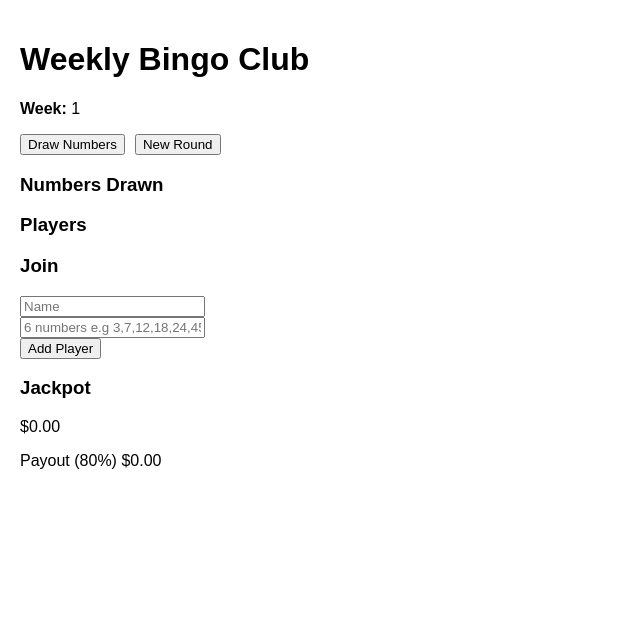
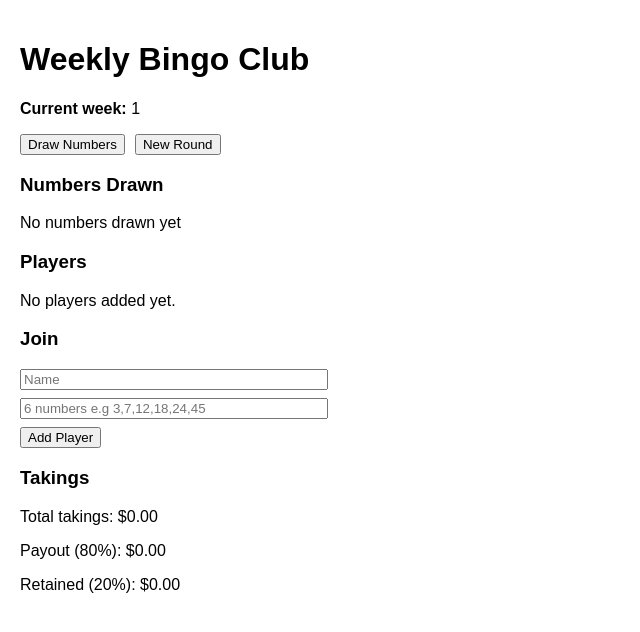
Before and after one commit to Spwindows/WP-Bingo2, a React (Vite) app: page / in a window 1280 px wide. Shown: the top 632 px of the page, without its empty margins (0-640 px from the left). Built offline with nearby package versions, Linux system fonts and the light colour scheme.

Commit message:
Update App.jsx

```diff
--- a/src/App.jsx
+++ b/src/App.jsx
@@ -27,14 +27,35 @@ export default function App() {
       .map((n) => parseInt(n.trim(), 10))
       .filter((n) => !Number.isNaN(n));
 
-    if (!name.trim()) return alert("Enter a name");
-    if (numbers.length !== 6) return alert("Need exactly 6 numbers");
+    if (!name.trim()) {
+      alert("Enter a name");
+      return;
+    }
+
+    if (numbers.length !== 6) {
+      alert("Need exactly 6 numbers");
+      return;
+    }
+
+    const uniqueNumbers = [...new Set(numbers)];
+    if (uniqueNumbers.length !== 6) {
+      alert("Numbers must be 6 different numbers");
+      return;
+    }
+
+    if (uniqueNumbers.some((n) => n < 1 || n > 49)) {
+      alert("Numbers must be between 1 and 49");
+      return;
+    }
 
     setPlayers([
       ...players,
       {
-        name,
-        numbers,
+        id: crypto.randomUUID(),
+        name: name.trim(),
+        numbers: uniqueNumbers,
+        joinedWeek: week,
+        active: true,
       },
     ]);
 
@@ -48,11 +69,17 @@ export default function App() {
       return;
     }
 
+    if (players.filter((p) => p.active).length === 0) {
+      alert("Add at least one active player first");
+      return;
+    }
+
     const newNums = randomDraw();
     const updatedDrawn = [...drawn, ...newNums];
     setDrawn(updatedDrawn);
 
     const hasWinner = players.some((p) => {
+      if (!p.active) return false;
       const hits = p.numbers.filter((n) => updatedDrawn.includes(n));
       return hits.length === 6;
     });
@@ -68,17 +95,45 @@ export default function App() {
     setDrawn([]);
     setWeek(1);
     setWinnerFound(false);
+    setPlayers((prev) =>
+      prev.map((p) => ({
+        ...p,
+        joinedWeek: 1,
+        active: true,
+      }))
+    );
   }
 
-  const jackpot = players.length * ENTRY * week;
-  const payout = jackpot * 0.8;
+  function removePlayer(id) {
+    setPlayers(players.filter((p) => p.id !== id));
+  }
+
+  function toggleActive(id) {
+    setPlayers(
+      players.map((p) =>
+        p.id === id ? { ...p, active: !p.active } : p
+      )
+    );
+  }
+
+  function weeksPaidForPlayer(player) {
+    if (!player.active) return 0;
+    return week - player.joinedWeek + 1;
+  }
+
+  const totalTakings = players.reduce((sum, player) => {
+    return sum + weeksPaidForPlayer(player) * ENTRY;
+  }, 0);
+
+  const payout = totalTakings * 0.8;
+  const retained = totalTakings * 0.2;
 
   return (
-    <div style={{ padding: 20, fontFamily: "Arial" }}>
+    <div style={{ padding: 20, fontFamily: "Arial", maxWidth: 900 }}>
       <h1>Weekly Bingo Club</h1>
 
       <p>
-        <strong>Week:</strong> {week}
+        <strong>Current week:</strong> {week}
       </p>
 
       <button onClick={draw}>Draw Numbers</button>
@@ -87,22 +142,48 @@ export default function App() {
       </button>
 
       <h3>Numbers Drawn</h3>
-      <p>{drawn.join(" - ")}</p>
+      <p>{drawn.length ? drawn.join(" - ") : "No numbers drawn yet"}</p>
 
       <h3>Players</h3>
+
+      {players.length === 0 && <p>No players added yet.</p>}
 
       {players.map((p) => {
         const hits = p.numbers.filter((n) => drawn.includes(n));
         const win = hits.length === 6;
+        const playerPaid = weeksPaidForPlayer(p) * ENTRY;
 
         return (
-          <div key={p.name} style={{ marginBottom: 14 }}>
-            <strong>{p.name}</strong>
-            <div>{p.numbers.join(", ")}</div>
+          <div
+            key={p.id}
+            style={{
+              marginBottom: 16,
+              padding: 12,
+              border: "1px solid #ccc",
+              borderRadius: 8,
+            }}
+          >
+            <strong>{p.name}</strong> {p.active ? "" : "(inactive)"}
+            <div>Numbers: {p.numbers.join(", ")}</div>
             <div>Matched: {hits.length}/6</div>
+            <div>Joined week: {p.joinedWeek}</div>
+            <div>Weeks paid: {weeksPaidForPlayer(p)}</div>
+            <div>Total paid: ${playerPaid.toFixed(2)}</div>
+
+            <div style={{ marginTop: 8 }}>
+              <button onClick={() => toggleActive(p.id)}>
+                {p.active ? "Pause Player" : "Activate Player"}
+              </button>
+              <button
+                onClick={() => removePlayer(p.id)}
+                style={{ marginLeft: 8 }}
+              >
+                Remove
+              </button>
+            </div>
 
             {win && (
-              <div style={{ color: "green", fontWeight: "bold" }}>
+              <div style={{ color: "green", fontWeight: "bold", marginTop: 8 }}>
                 WINNER — payout ${payout.toFixed(2)}
               </div>
             )}
@@ -117,20 +198,23 @@ export default function App() {
           placeholder="Name"
           value={name}
           onChange={(e) => setName(e.target.value)}
+          style={{ width: 300, marginBottom: 8 }}
         />
         <br />
         <input
           placeholder="6 numbers e.g 3,7,12,18,24,45"
           value={nums}
           onChange={(e) => setNums(e.target.value)}
+          style={{ width: 300, marginBottom: 8 }}
         />
         <br />
         <button type="submit">Add Player</button>
       </form>
 
-      <h3>Jackpot</h3>
-      <p>${jackpot.toFixed(2)}</p>
-      <p>Payout (80%) ${payout.toFixed(2)}</p>
+      <h3>Takings</h3>
+      <p>Total takings: ${totalTakings.toFixed(2)}</p>
+      <p>Payout (80%): ${payout.toFixed(2)}</p>
+      <p>Retained (20%): ${retained.toFixed(2)}</p>
     </div>
   );
 }
```
